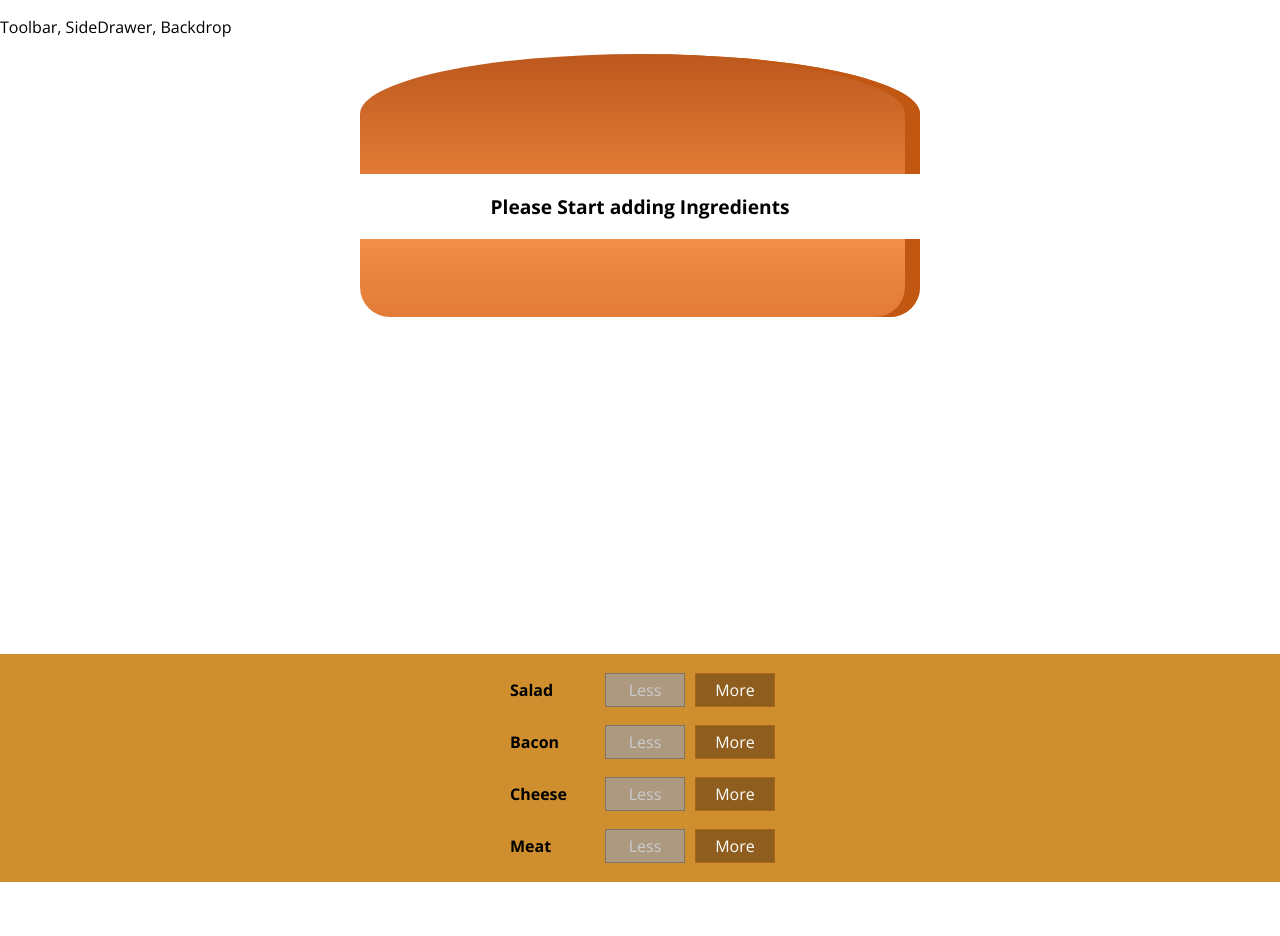
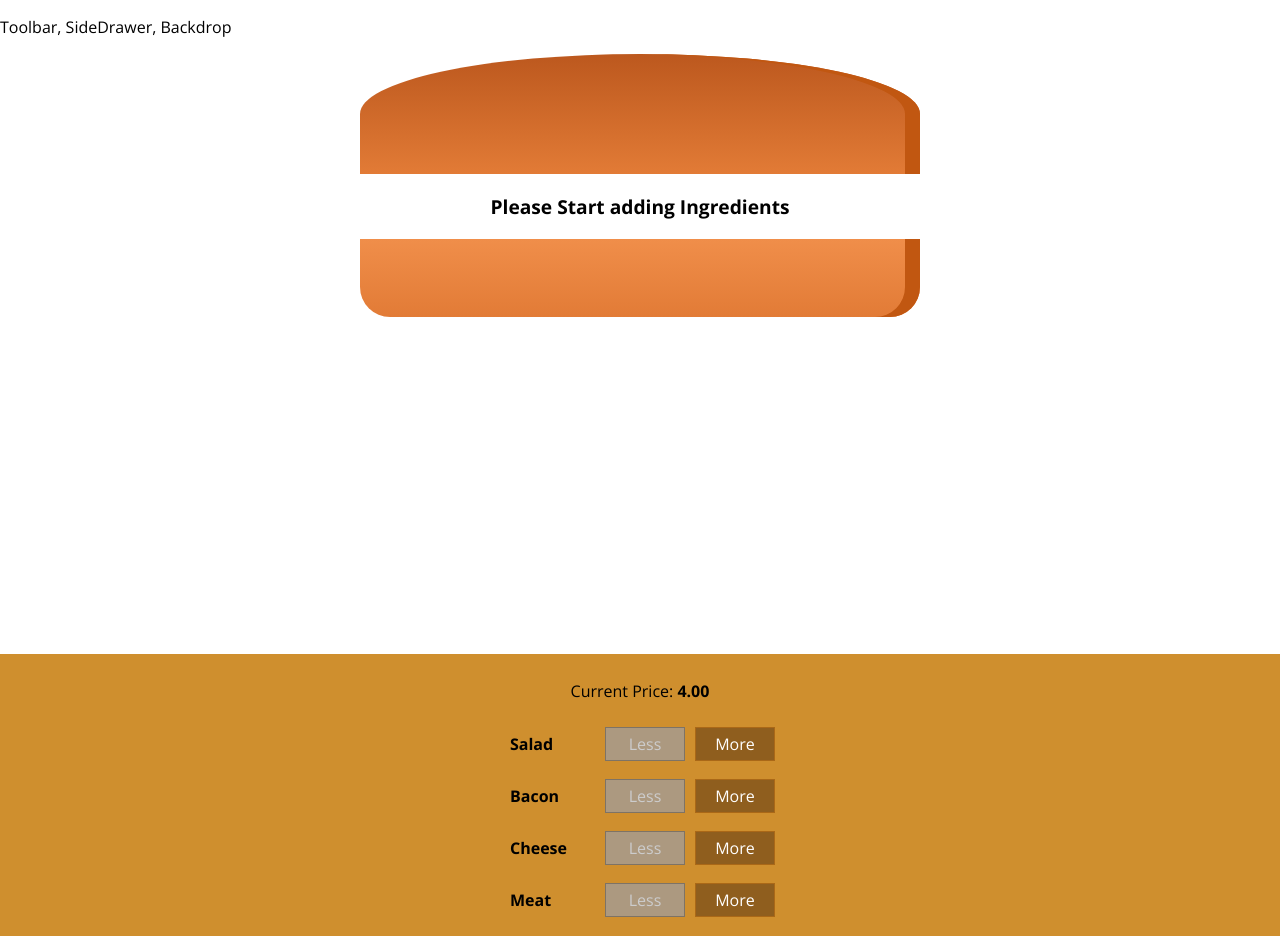
Before and after one commit to patpalmerston/burger-builder, a React (Create React App) app in the folder burger-builder/: page / in a window 1280 px wide. Before the commit the page ends 882 px from the top, so only its background shows below. Built offline with nearby package versions, Linux system fonts and the light colour scheme; the HTML template or start-up script is replaced by a standard one.

Commit message:
price feature implemented

```diff
--- a/burger-builder/src/components/Burger/BuildControls/BuildControls.js
+++ b/burger-builder/src/components/Burger/BuildControls/BuildControls.js
@@ -13,6 +13,9 @@
 const BuildControls = (props) => {
     return (
         <div className={classes.BuildControls}>
+            <p>
+                Current Price: <strong>{props.price.toFixed(2)}</strong>
+            </p>
             {controls.map((ctrl) => (
                 <BuildControl
                     key={ctrl.label}
--- a/burger-builder/src/containers/BurgerBuilder/BurgerBuilder.js
+++ b/burger-builder/src/containers/BurgerBuilder/BurgerBuilder.js
@@ -60,7 +60,7 @@
     removeIngredientHandler = (type) => {
         // need to know what old ingredient count it, for given type
         const oldCount = this.state.ingredients[type];
-        // we need to check to make sure we dont get negative ingredients
+        // if we have 0 ingredients of that type and we click it will just return as is, nothing happens getting rid of the error
         if (oldCount <= 0) {
             return;
         }
@@ -91,6 +91,7 @@
         const disabledInfo = {
             ...this.state.ingredients,
         };
+        // turning disabledInfro into a boolean value that we disable the button from for styling purposes
         for (let key in disabledInfo) {
             disabledInfo[key] = disabledInfo[key] <= 0;
         }
@@ -101,6 +102,7 @@
                     ingredientAdded={this.addIngredientHandler}
                     ingredientRemove={this.removeIngredientHandler}
                     disabled={disabledInfo}
+                    price={this.state.totalPrice}
                 />
             </Aux>
         );
```
